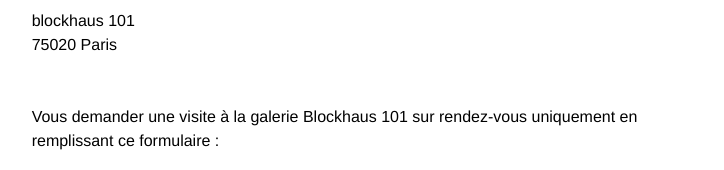
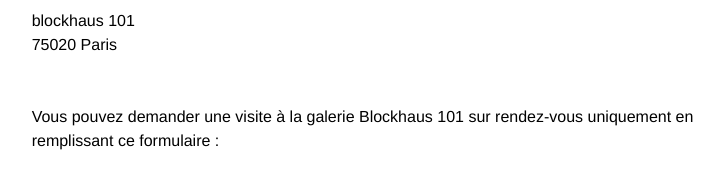
Before and after one commit to bolinocroustibat/blockhaus101, a Django app: page /infos-pratiques/ in a window 1280 px wide. Shown: the part 234-404 px from the top of the page, without its empty margins (90-814 px from the left). Run offline with Django 3.2, Linux system fonts and the light colour scheme; parts of the project's set-up code (start-up, migrations or seed data) failed here and were passed over; some libraries are stand-ins or nearby versions.

Commit message:
fix typo

```diff
--- a/blockhaus101_app/templates/infos-pratiques.html
+++ b/blockhaus101_app/templates/infos-pratiques.html
@@ -19,7 +19,7 @@
 		{% if message %}
 			<p class="message">{{message}}</p>
 		{% else %}
-			<p>Vous demander une visite à la galerie Blockhaus 101 sur rendez-vous uniquement en remplissant ce formulaire :
+			<p>Vous pouvez demander une visite à la galerie Blockhaus 101 sur rendez-vous uniquement en remplissant ce formulaire :
 			<form role="form" action= "" method="POST">
 				<div class="mt-3">
 					{{ form_contact.name.label_tag }}
```
